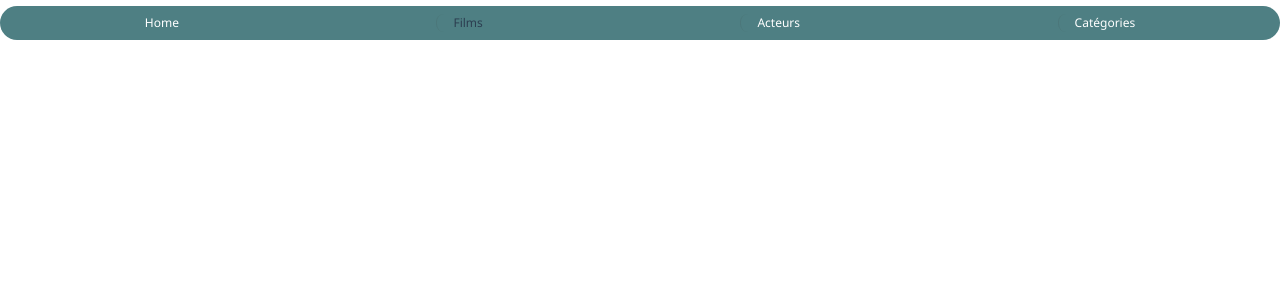
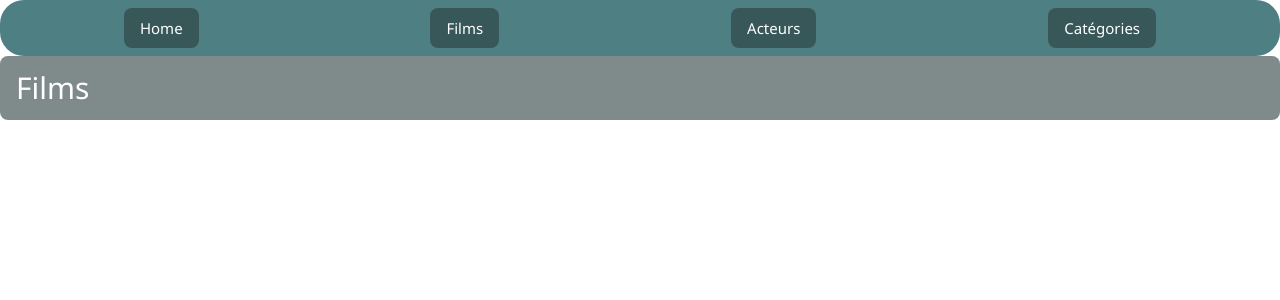
Before and after one commit to Antoaane/WRA505-Movies-Frontend, a Vue app: page /movies in a window 1280 px wide. Shown: the top 300 px of the page. Built offline with nearby package versions, Linux system fonts and the light colour scheme.

Commit message:
wip: redo

```diff
--- a/src/App.vue
+++ b/src/App.vue
@@ -16,40 +16,3 @@ import { RouterLink, RouterView } from 'vue-router'
 
   <RouterView />
 </template>
-
-<style scoped>
-header {
-  line-height: 1.5;
-  max-height: 100vh;
-}
-
-.logo {
-  display: block;
-  margin: 0 auto 2rem;
-}
-
-nav {
-  width: 100%;
-  font-size: 12px;
-  text-align: center;
-  margin-top: 0.4rem;
-}
-
-nav a.router-link-exact-active {
-  color: var(--color-text);
-}
-
-nav a.router-link-exact-active:hover {
-  background-color: transparent;
-}
-
-nav a {
-  display: inline-block;
-  padding: 0 1rem;
-  border-left: 1px solid var(--color-border);
-}
-
-nav a:first-of-type {
-  border: 0;
-}
-</style>
--- a/src/assets/main.css
+++ b/src/assets/main.css
@@ -52,6 +52,8 @@ a, h1 {
   text-decoration: none;
   color: white;
 
+  background-color: rgba(43, 61, 61, 0.6);
+
   border-radius: 0.5rem;
 }
 
--- a/src/views/ActorsView.vue
+++ b/src/views/ActorsView.vue
@@ -1,11 +1,29 @@
 <script setup>
+    import CardActeur from '../components/CardActeur.vue';
+    import { ref } from 'vue';
+    import axios from 'axios';
+
+    const actors = ref([]);
+
+    axios.get('http://localhost/index.php/api/actors?page=1')
+        .then((response) => {
+            actors.value = response['hydra:member'];
+            console.log(actors.value);
+        })
+        .catch((error) => {
+            console.log(error);
+        });
 
 </script>
 
 <template>
 <h1>Acteurs</h1>
+
+<div class="flex">
+    <template v-for="act in actors">
+        <p>{{ act }}</p>
+        <CardActeur :actor="act"></CardActeur>
+    </template>
+</div>
+
 </template>
-
-<style scoped>
-
-</style>
--- a/src/views/CategoriesView.vue
+++ b/src/views/CategoriesView.vue
@@ -5,7 +5,3 @@
 <template>
 <h1>Catégories</h1>
 </template>
-
-<style scoped>
-
-</style>
--- a/src/views/HomeView.vue
+++ b/src/views/HomeView.vue
@@ -24,7 +24,7 @@ onMounted(async () => {
 
 <template>
   <main>
-    <h2>Films</h2>
+    <!-- <h2>Films</h2>
     <div v-if="movies" class="flex">
       <template v-for="movie in movies.slice(0,4)">
         <CardFilm :movie="movie"></CardFilm>
@@ -38,6 +38,7 @@ onMounted(async () => {
         <CardActeur :actor="act"></CardActeur>
       </template>
     </div>
-    <div v-else>Chargement des données...</div>
+    <div v-else>Chargement des données...</div> -->
+    <p>hello world</p>
   </main>
 </template>
--- a/src/views/MoviesView.vue
+++ b/src/views/MoviesView.vue
@@ -1,11 +1,15 @@
 <script setup>
-
+import CardFilm from '../components/CardFilm.vue';
 </script>
 
 <template>
-<h1>Films</h1>
+
+    <h1>Films</h1>
+
+    <div class="flex">
+        <template v-for="movie in movies">
+            <CardFilm :movie="movie"></CardFilm>
+        </template>
+    </div>
+
 </template>
-
-<style scoped>
-
-</style>
```
Also changed, not shown: src/router/index.js (+6 -3 lines).
